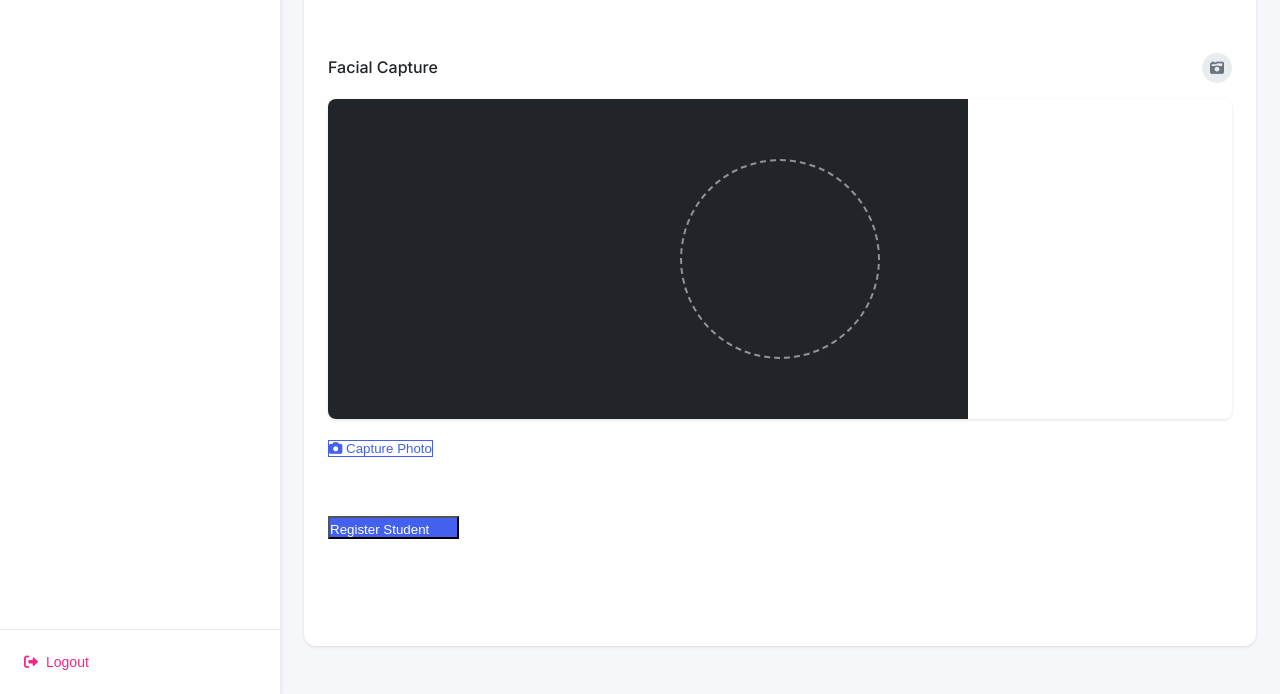
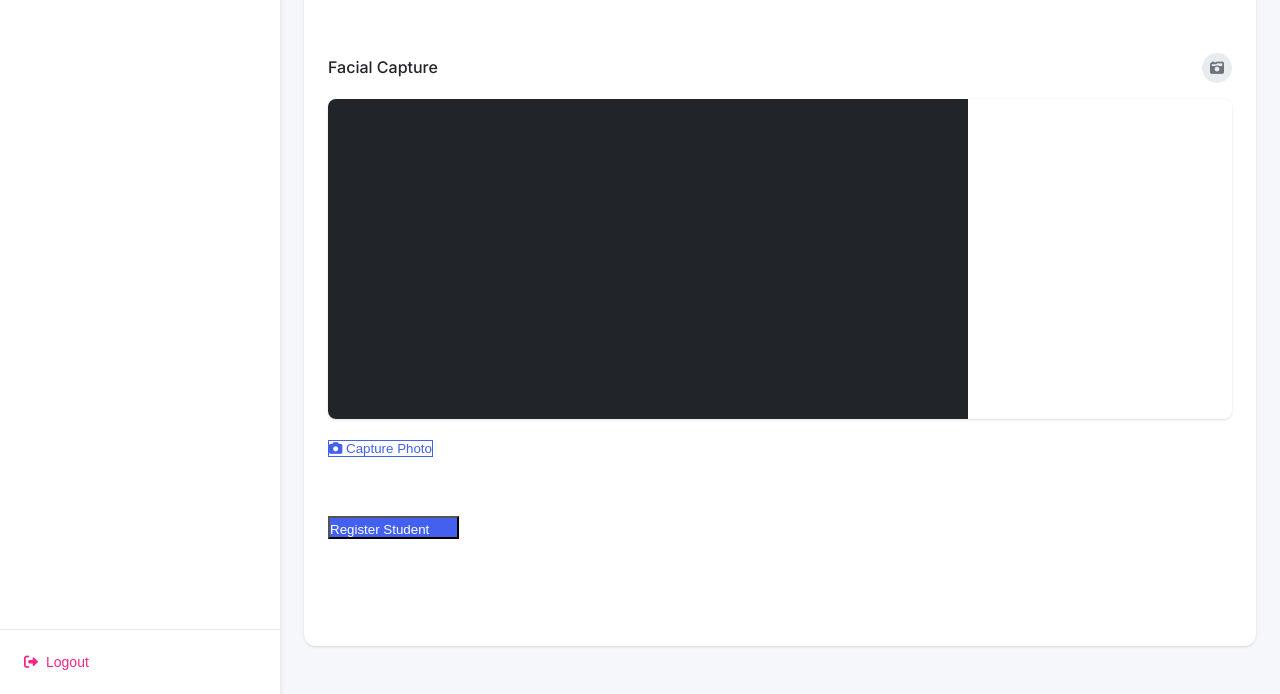
Before and after one commit to Shyam5323/attendanceSys, a website: page client/index.html in a window 1280 px wide. Shown: the part 1200-1894 px from the top of the page. Drawn offline with nearby package versions, Linux system fonts and the light colour scheme; no server answers.

Commit message:
Update style.css
removing face-guide

```diff
--- a/client/css/style.css
+++ b/client/css/style.css
@@ -615,12 +615,7 @@ body {
   justify-content: center;
 }
 
-.face-guide {
-  width: 200px;
-  height: 200px;
-  border: 2px dashed rgba(255, 255, 255, 0.5);
-  border-radius: 50%;
-}
+
 
 .live-recognition {
   position: relative;
```
